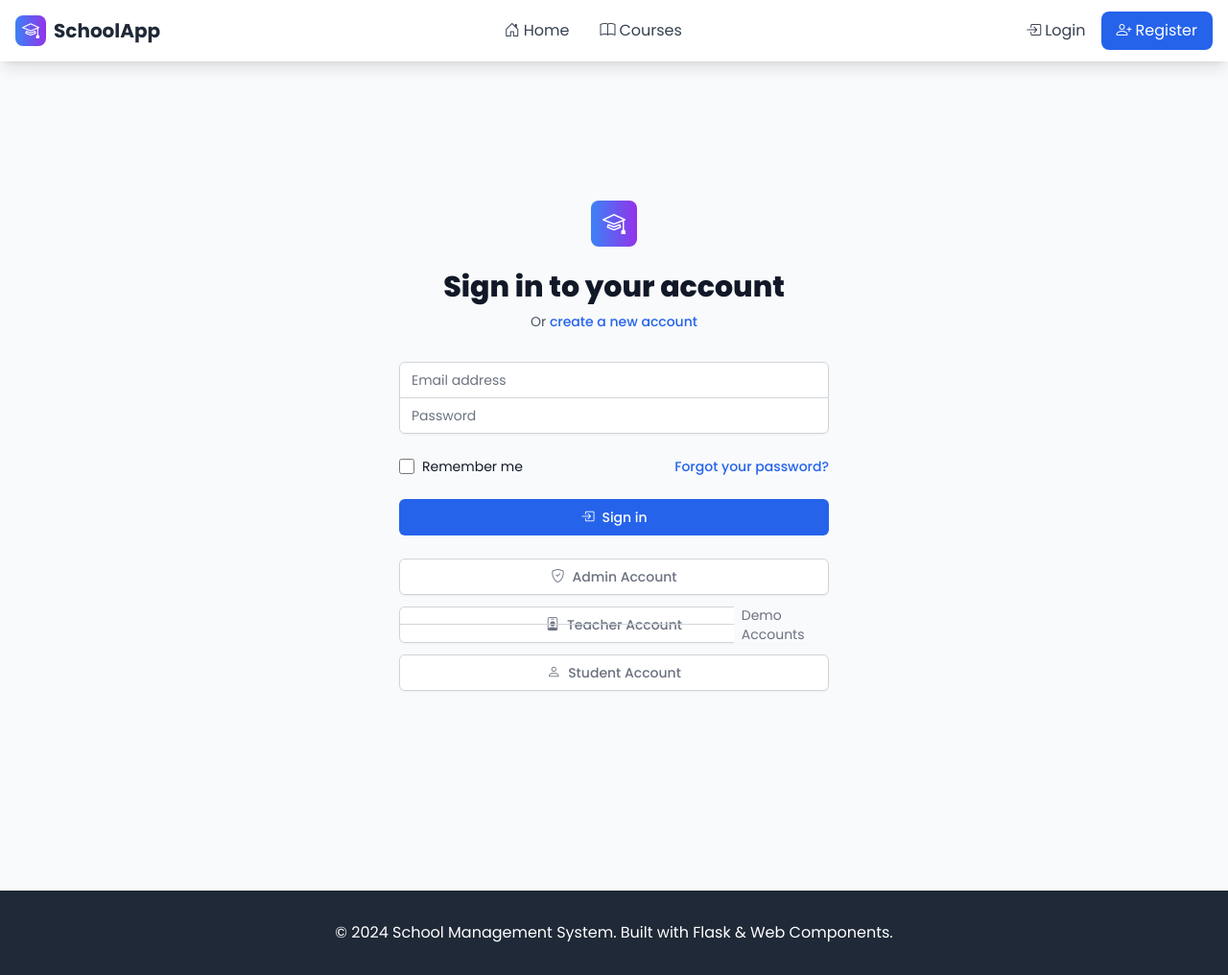
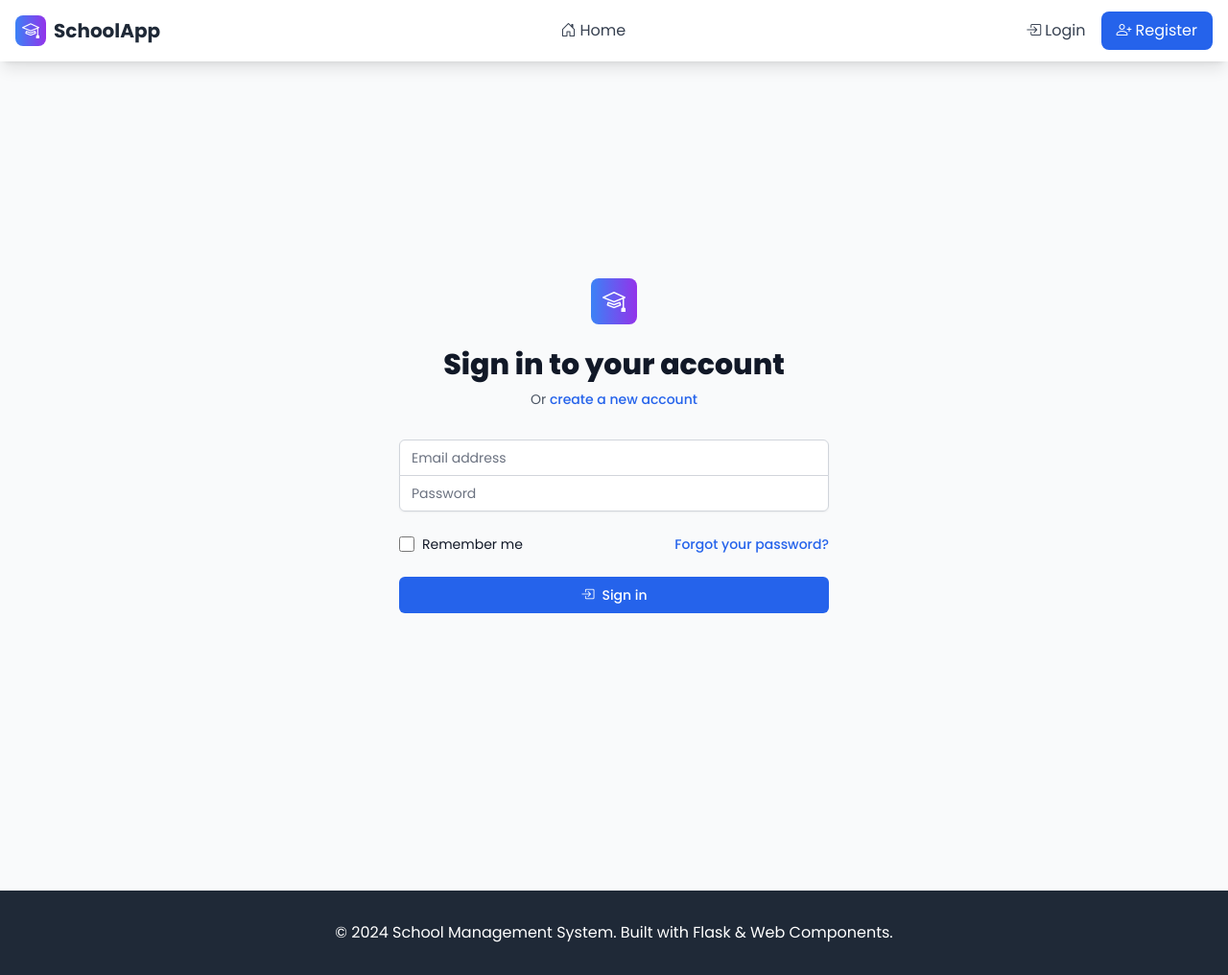
Before and after one commit to mehdiAlouche/geeks-institute-full-stack-web-app-week2-day5-hackathon, a Flask app: page /login in a window 1280 px wide. Shown: the whole page at 96% size. Run offline with Flask 3, Linux system fonts and the light colour scheme; some libraries are stand-ins or nearby versions.

Commit message:
fix navbar bug  and enrollments rout

```diff
--- a/app/main.py
+++ b/app/main.py
@@ -9,9 +9,47 @@
 from app.routes.enrollments import bp as enrollments_bp
 from app.routes.comments import bp as comments_bp
 from app.routes.notifications import bp as notifications_bp
-from app.routes.auth import bp as auth_bp
+from app.routes.auth import bp as auth_bp, verify_token
 
 app = Flask(__name__)
+
+def require_teacher_or_admin():
+    """Decorator to require teacher or admin role for frontend routes"""
+    def decorator(func):
+        def wrapper(*args, **kwargs):
+            token = request.cookies.get('auth_token') or request.headers.get('Authorization', '').replace('Bearer ', '')
+            if not token:
+                return redirect('/login')
+
+            try:
+                user = verify_token(token)
+                if user['role'] not in ['teacher', 'admin']:
+                    return redirect('/courses')  # Redirect to courses page if not authorized
+                return func(*args, **kwargs)
+            except:
+                return redirect('/login')
+        wrapper.__name__ = func.__name__
+        return wrapper
+    return decorator
+
+def require_admin():
+    """Decorator to require admin role for frontend routes"""
+    def decorator(func):
+        def wrapper(*args, **kwargs):
+            token = request.cookies.get('auth_token') or request.headers.get('Authorization', '').replace('Bearer ', '')
+            if not token:
+                return redirect('/login')
+
+            try:
+                user = verify_token(token)
+                if user['role'] != 'admin':
+                    return redirect('/courses')  # Redirect to courses page if not admin
+                return func(*args, **kwargs)
+            except:
+                return redirect('/login')
+        wrapper.__name__ = func.__name__
+        return wrapper
+    return decorator
 
 # API Routes
 app.register_blueprint(users_bp, url_prefix="/api/users")
@@ -54,13 +92,15 @@
     return render_template('courses/detail.html', course={'id': course_id})
 
 @app.route('/courses/create')
+@require_teacher_or_admin()
 def create_course():
-    """Create course page"""
+    """Create course page - only for teachers and admins"""
     return render_template('courses/create.html')
 
 @app.route('/users')
+@require_admin()
 def users():
-    """Users listing page"""
+    """Users listing page - only for admins"""
     return render_template('users/index.html')
 
 @app.route('/users/<user_id>')
--- a/app/static/components/comment-components.js
+++ b/app/static/components/comment-components.js
@@ -1,4 +1,7 @@
-const html = String.raw;
+// Use global html function if available, otherwise create it
+if (typeof html === 'undefined') {
+  window.html = String.raw;
+}
 
 // Comment Component
 class CommentItem extends HTMLElement {
--- a/app/static/components/course-components.js
+++ b/app/static/components/course-components.js
@@ -1,4 +1,7 @@
-const html = String.raw;
+// Use global html function if available, otherwise create it
+if (typeof html === 'undefined') {
+  window.html = String.raw;
+}
 
 // Course Card Component
 class CourseCard extends HTMLElement {
@@ -167,13 +170,16 @@
     }
 
     if (this.courses.length === 0) {
+      const user = window.SchoolApp?.getCurrentUser();
+      const canCreateCourse = user?.role === 'teacher' || user?.role === 'admin';
+
       this.innerHTML = html`
         <empty-state
           title="No courses available"
           description="There are no courses to display at the moment."
           icon="bi-book"
-          action-text="Create Course"
-          action-href="/courses/create"
+          ${canCreateCourse ? 'action-text="Create Course"' : ''}
+          ${canCreateCourse ? 'action-href="/courses/create"' : ''}
         ></empty-state>
       `;
       return;
--- a/app/static/components/navbar-components.js
+++ b/app/static/components/navbar-components.js
@@ -24,34 +24,48 @@
               </a>
             </div>
 
-            <!-- Desktop Navigation -->
+            <!-- Desktop Navigation - Only show when logged in -->
+            ${isAuthenticated ? html`
               <div class="hidden md:flex items-center space-x-8">
-              <a href="${isAuthenticated ? (user?.role === 'student' ? '/student-dashboard' : '/dashboard') : '/'}" class="text-gray-700 hover:text-blue-600 transition-colors">
-                <i class="bi bi-house-door mr-1"></i>${isAuthenticated ? 'Dashboard' : 'Home'}
+                <a href="/" class="text-gray-700 hover:text-blue-600 transition-colors">
+                  <i class="bi bi-house-door mr-1"></i>Home
                 </a>
                 <a href="/courses" class="text-gray-700 hover:text-blue-600 transition-colors">
                   <i class="bi bi-book mr-1"></i>Courses
                 </a>
-              ${isAuthenticated && user?.role === 'student' ? html`
+                ${user?.role === 'student' ? html`
                   <a href="/my-courses" class="text-gray-700 hover:text-blue-600 transition-colors">
                     <i class="bi bi-collection-play mr-1"></i>My Courses
                   </a>
                 ` : ''}
-              ${isAuthenticated && user?.role === 'teacher' ? html`
+                ${user?.role === 'teacher' ? html`
                   <a href="/courses/create" class="text-gray-700 hover:text-blue-600 transition-colors">
                     <i class="bi bi-plus-circle mr-1"></i>Create Course
                   </a>
                 ` : ''}
-              ${isAuthenticated && user?.role === 'admin' ? html`
+                ${user?.role === 'admin' ? html`
                   <a href="/users" class="text-gray-700 hover:text-blue-600 transition-colors">
                     <i class="bi bi-people mr-1"></i>Users
                   </a>
                 ` : ''}
               </div>
+            ` : html`
+              <!-- Show minimal navigation for guests -->
+              <div class="hidden md:flex items-center space-x-8">
+                <a href="/" class="text-gray-700 hover:text-blue-600 transition-colors">
+                  <i class="bi bi-house-door mr-1"></i>Home
+                </a>
+              </div>
+            `}
 
             <!-- User Menu -->
             <div class="flex items-center space-x-4">
               ${isAuthenticated ? html`
+                <!-- Welcome Message -->
+                <div class="hidden md:block text-sm text-gray-600">
+                  Welcome, <span class="font-semibold text-gray-800">${user?.name || 'User'}</span>
+                </div>
+
                 <!-- Notifications -->
                 <button class="relative text-gray-700 hover:text-blue-600 transition-colors">
                   <i class="bi bi-bell text-xl"></i>
@@ -109,35 +123,48 @@
           <!-- Mobile Menu -->
           <div class="md:hidden hidden" id="mobile-menu">
             <div class="px-2 pt-2 pb-3 space-y-1 bg-gray-50 rounded-lg mt-2">
-              <a href="${isAuthenticated ? (user?.role === 'student' ? '/student-dashboard' : '/dashboard') : '/'}" class="block px-3 py-2 text-gray-700 hover:text-blue-600">
-                <i class="bi bi-house-door mr-2"></i>${isAuthenticated ? 'Dashboard' : 'Home'}
+              ${isAuthenticated ? html`
+                <!-- Welcome message for mobile -->
+                <div class="px-3 py-2 text-sm text-gray-600 border-b border-gray-200">
+                  Welcome, <span class="font-semibold text-gray-800">${user?.name || 'User'}</span>
+                </div>
+
+                <a href="/" class="block px-3 py-2 text-gray-700 hover:text-blue-600">
+                  <i class="bi bi-house-door mr-2"></i>Home
                 </a>
                 <a href="/courses" class="block px-3 py-2 text-gray-700 hover:text-blue-600">
                   <i class="bi bi-book mr-2"></i>Courses
                 </a>
-              ${isAuthenticated && user?.role === 'student' ? html`
+                ${user?.role === 'student' ? html`
                   <a href="/my-courses" class="block px-3 py-2 text-gray-700 hover:text-blue-600">
                     <i class="bi bi-collection-play mr-2"></i>My Courses
                   </a>
                 ` : ''}
-              ${isAuthenticated && user?.role === 'teacher' ? html`
+                ${user?.role === 'teacher' ? html`
                   <a href="/courses/create" class="block px-3 py-2 text-gray-700 hover:text-blue-600">
                     <i class="bi bi-plus-circle mr-2"></i>Create Course
                   </a>
                 ` : ''}
-              ${isAuthenticated && user?.role === 'admin' ? html`
+                ${user?.role === 'admin' ? html`
                   <a href="/users" class="block px-3 py-2 text-gray-700 hover:text-blue-600">
                     <i class="bi bi-people mr-2"></i>Users
                   </a>
                 ` : ''}
-              ${!isAuthenticated ? html`
+                <hr class="my-1">
+                <button onclick="window.SchoolApp.logout()" class="block w-full text-left px-3 py-2 text-red-600 hover:bg-red-50">
+                  <i class="bi bi-box-arrow-right mr-2"></i>Logout
+                </button>
+              ` : html`
+                <a href="/" class="block px-3 py-2 text-gray-700 hover:text-blue-600">
+                  <i class="bi bi-house-door mr-2"></i>Home
+                </a>
                 <a href="/login" class="block px-3 py-2 text-gray-700 hover:text-blue-600">
                   <i class="bi bi-box-arrow-in-right mr-2"></i>Login
                 </a>
                 <a href="/register" class="block px-3 py-2 text-gray-700 hover:text-blue-600">
                   <i class="bi bi-person-plus mr-2"></i>Register
                 </a>
-              ` : ''}
+              `}
             </div>
           </div>
         </div>
--- a/app/static/components/ui-components.js
+++ b/app/static/components/ui-components.js
@@ -1,4 +1,7 @@
-const html = String.raw;
+// Use global html function if available, otherwise create it
+if (typeof html === 'undefined') {
+  window.html = String.raw;
+}
 
 // Loading Spinner Component
 class LoadingSpinner extends HTMLElement {
--- a/app/static/components/user-components.js
+++ b/app/static/components/user-components.js
@@ -1,4 +1,7 @@
-const html = String.raw;
+// Use global html function if available, otherwise create it
+if (typeof html === 'undefined') {
+  window.html = String.raw;
+}
 
 // User Card Component
 class UserCard extends HTMLElement {
--- a/app/templates/auth/login.html
+++ b/app/templates/auth/login.html
@@ -78,31 +78,7 @@
         </button>
       </div>
 
-      <div class="mt-6">
-        <div class="relative">
-          <div class="absolute inset-0 flex items-center">
-            <div class="w-full border-t border-gray-300" />
-          </div>
-          <div class="relative flex justify-center text-sm">
-            <span class="px-2 bg-gray-50 text-gray-500">Demo Accounts</span>
-          </div>
-        </div>
 
-        <div class="mt-6 grid grid-cols-1 gap-3">
-          <button type="button" class="w-full inline-flex justify-center py-2 px-4 border border-gray-300 rounded-md shadow-sm bg-white text-sm font-medium text-gray-500 hover:bg-gray-50" onclick="fillDemoAccount('admin')">
-            <i class="bi bi-shield-check mr-2"></i>
-            Admin Account
-          </button>
-          <button type="button" class="w-full inline-flex justify-center py-2 px-4 border border-gray-300 rounded-md shadow-sm bg-white text-sm font-medium text-gray-500 hover:bg-gray-50" onclick="fillDemoAccount('teacher')">
-            <i class="bi bi-person-badge mr-2"></i>
-            Teacher Account
-          </button>
-          <button type="button" class="w-full inline-flex justify-center py-2 px-4 border border-gray-300 rounded-md shadow-sm bg-white text-sm font-medium text-gray-500 hover:bg-gray-50" onclick="fillDemoAccount('student')">
-            <i class="bi bi-person mr-2"></i>
-            Student Account
-          </button>
-        </div>
-      </div>
     </form>
   </div>
 </div>
@@ -110,21 +86,7 @@
 
 {% block scripts %}
 <script>
-  // Demo account credentials
-  const demoAccounts = {
-    admin: { email: 'admin@school.com', password: 'example456' },
-    teacher: { email: 'john.teacher@school.com', password: 'example456' },
-    student: { email: 'mike.student@school.com', password: 'example456' }
-  };
 
-  // Fill demo account credentials
-  function fillDemoAccount(role) {
-    const account = demoAccounts[role];
-    if (account) {
-      document.getElementById('email').value = account.email;
-      document.getElementById('password').value = account.password;
-    }
-  }
 
   // Handle form submission
   document.getElementById('login-form').addEventListener('submit', async function(e) {
@@ -150,12 +112,10 @@
       // Store auth data
       window.SchoolApp.login(response.access_token, response.user);
 
-      // Redirect to appropriate dashboard based on role
-      if (response.user.role === 'student') {
-        window.location.href = '/student-dashboard';
-      } else {
-        window.location.href = '/dashboard';
-      }
+      // Small delay to ensure navbar updates before redirect
+      setTimeout(() => {
+        window.location.href = '/courses';
+      }, 100);
 
     } catch (error) {
       console.error('Login error:', error);
@@ -169,12 +129,7 @@
   // Check if already logged in
   document.addEventListener('DOMContentLoaded', function() {
     if (window.SchoolApp.isAuthenticated()) {
-      const user = window.SchoolApp.getCurrentUser();
-      if (user.role === 'student') {
-        window.location.href = '/student-dashboard';
-      } else {
-        window.location.href = '/dashboard';
-      }
+      window.location.href = '/courses';
     }
 
     // Auto-fill demo credentials if available
--- a/app/templates/base.html
+++ b/app/templates/base.html
@@ -159,6 +159,8 @@
           localStorage.setItem('auth_token', token);
           localStorage.setItem('current_user', JSON.stringify(user));
           this.showFlash('Login successful!', 'success');
+          // Refresh navbar to show user info
+          this.refreshNavbar();
         },
 
         // Logout user
@@ -166,9 +168,42 @@
           localStorage.removeItem('auth_token');
           localStorage.removeItem('current_user');
           this.showFlash('Logged out successfully', 'info');
+          // Refresh navbar to hide user info
+          this.refreshNavbar();
           window.location.href = '/';
+        },
+
+        // Refresh navbar component
+        refreshNavbar: function() {
+          const navbar = document.querySelector('navbar-component');
+          if (navbar) {
+            // Small delay to ensure authentication state is updated
+            setTimeout(() => {
+              navbar.connectedCallback();
+            }, 100);
+          }
+        },
+
+        // Listen for authentication changes
+        onAuthChange: function() {
+          this.refreshNavbar();
         }
       };
+
+      // Listen for storage changes (login/logout from other tabs)
+      window.addEventListener('storage', function(e) {
+        if (e.key === 'auth_token' || e.key === 'current_user') {
+          window.SchoolApp.refreshNavbar();
+        }
+      });
+
+      // Refresh navbar when DOM is ready
+      document.addEventListener('DOMContentLoaded', function() {
+        // Small delay to ensure all components are loaded
+        setTimeout(() => {
+          window.SchoolApp.refreshNavbar();
+        }, 100);
+      });
 
       // Initialize app
       document.addEventListener('DOMContentLoaded', function() {
```
Also changed, not shown: app/routes/enrollments.py (+62 -6 lines), app/templates/auth/register.html (+12 -20 lines), app/templates/courses/index.html (+17 -1 lines). Lines whose indentation alone changed are shown as unchanged.
